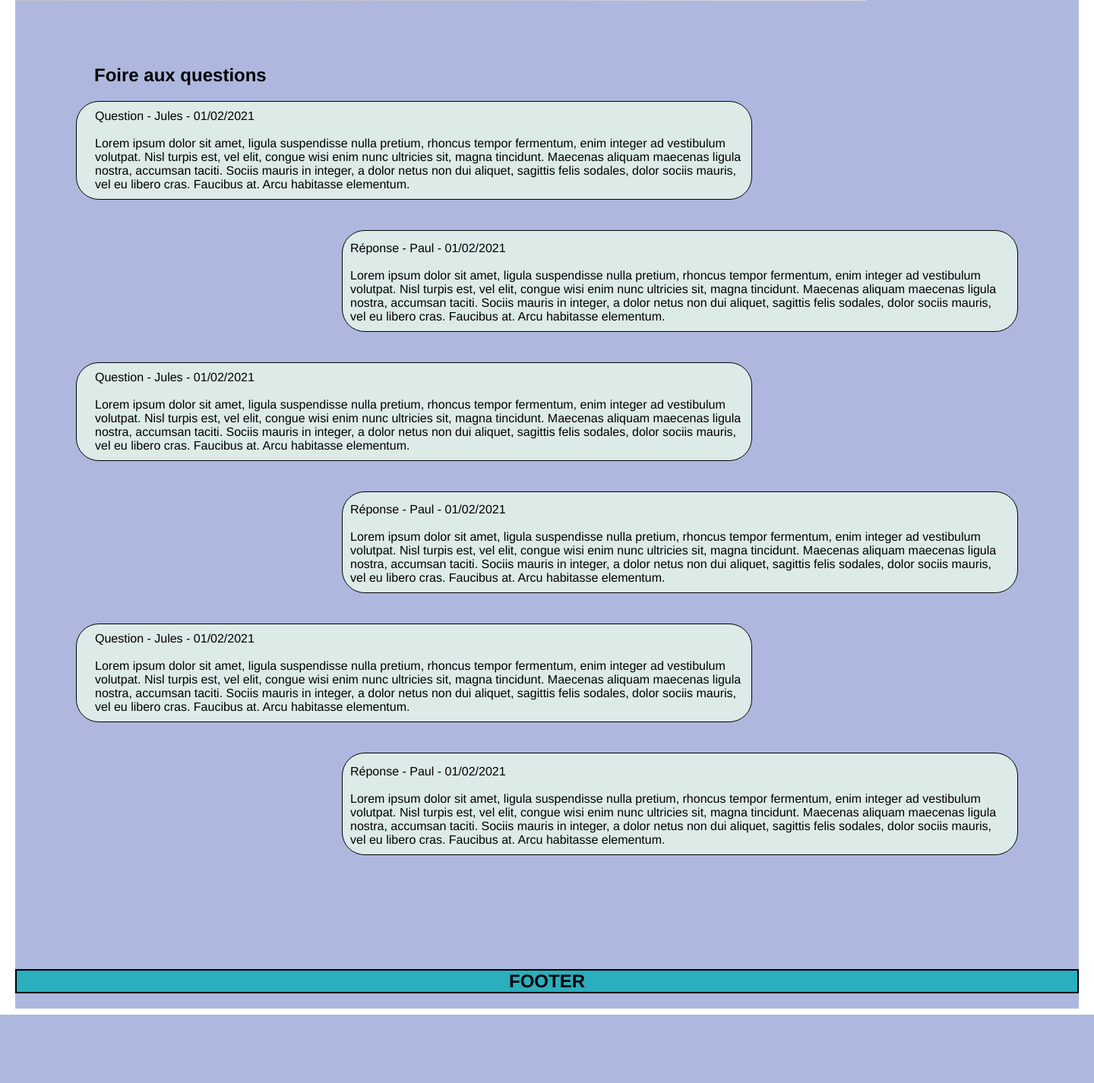
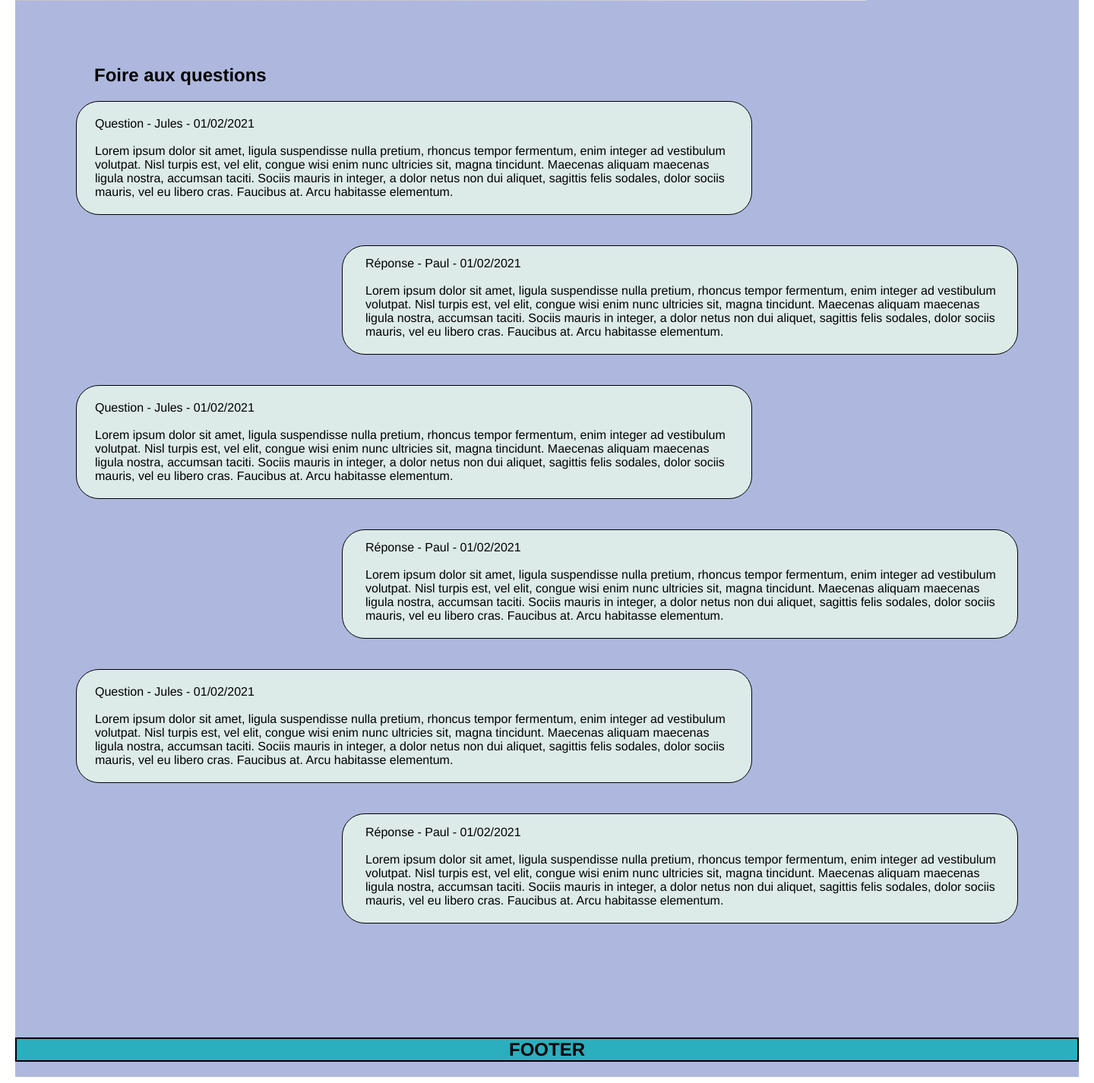
Before and after one commit to Jules-Hardy/allies-site, a PHP site: the page made by site vitrine/FAQ/FAQ_site.html in a window 1440 px wide. Shown: the part 492-1918 px from the top of the page at 76% size. Before the commit the page ends 1828 px from the top, so only its background shows below. Run offline with PHP 8.4, Linux system fonts and the light colour scheme.

Commit message:
Update page_de_co_FAQ.css

```diff
--- a/site vitrine/page-de-co/page_de_co_FAQ.css
+++ b/site vitrine/page-de-co/page_de_co_FAQ.css
@@ -71,11 +71,14 @@ input {
   border-top-right-radius: 20px 20px;
   border-bottom-right-radius: 20px 20px;
   border-bottom-left-radius: 20px 20px;
-  padding-right: 20px;
+
+  padding-right: 80px;
   padding-left: 20px;
   padding-bottom:10px;
   padding-top: 10px;
-  margin: 20px;
+
+  margin-top: 20px;
+  margin-bottom: 20px;
 }
 
 .but_co {
@@ -138,7 +141,8 @@ input {
 {
   text-align: left;
   border: 1px solid;
-  padding:10px;
+  padding:20px;
+  /*padding-bottom: 20px;*/
   border-top-left-radius: 30px 30px;
   border-bottom-right-radius: 30px 30px;
   border-bottom-left-radius: 30px 30px;
@@ -166,6 +170,8 @@ input {
   text-align: left;
   border: 1px solid;
   padding: 10px;
+  padding-left: 30px;
+  padding-bottom: 20px;
   border-top-left-radius: 30px 30px;
   border-bottom-right-radius: 30px 30px;
   border-bottom-left-radius: 30px 30px;
```
